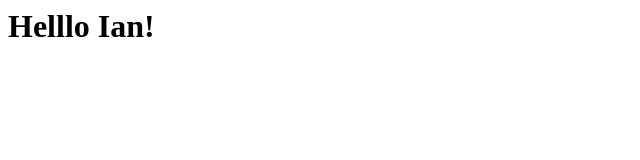
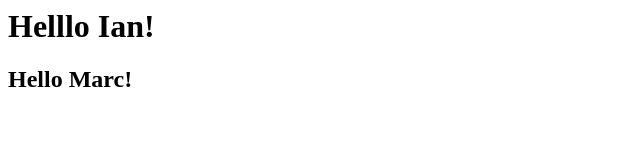
Before and after one commit to marc-alzapiedi/Introductions, a plain HTML site: page index.html in a window 1280 px wide. Shown: the whole page, without its empty margins (0-640 px from the left). Drawn offline with Linux system fonts and the light colour scheme.

Commit message:
reply code

```diff
--- a/index.html
+++ b/index.html
@@ -1 +1,2 @@
 <h1>Helllo Ian!</h1>
+<h2> Hello Marc!</h2>
```
